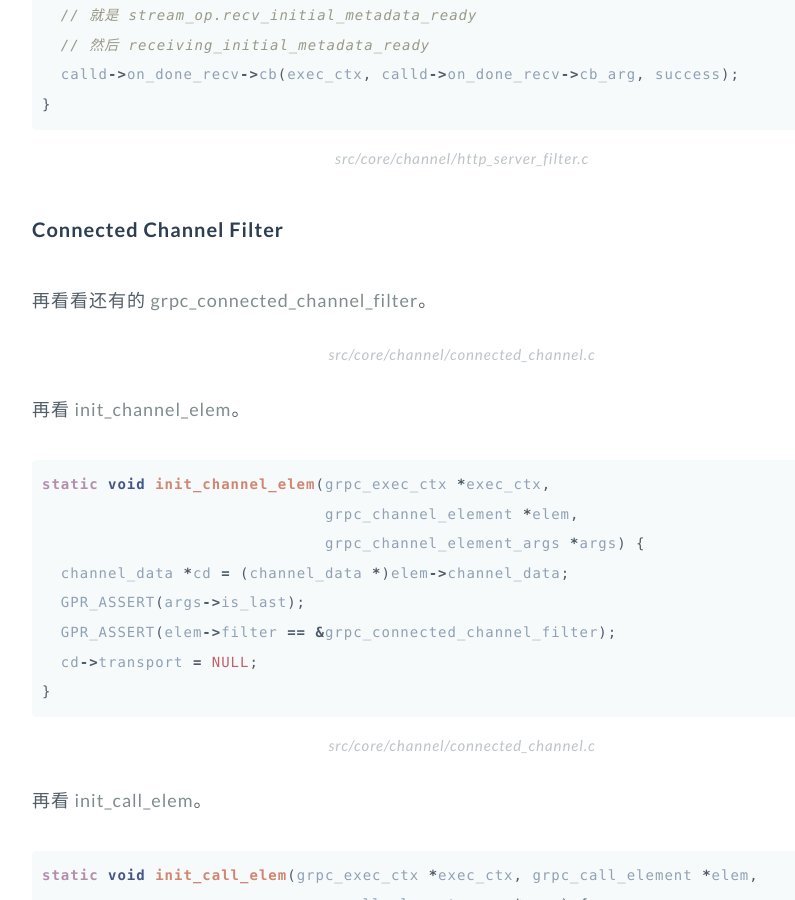
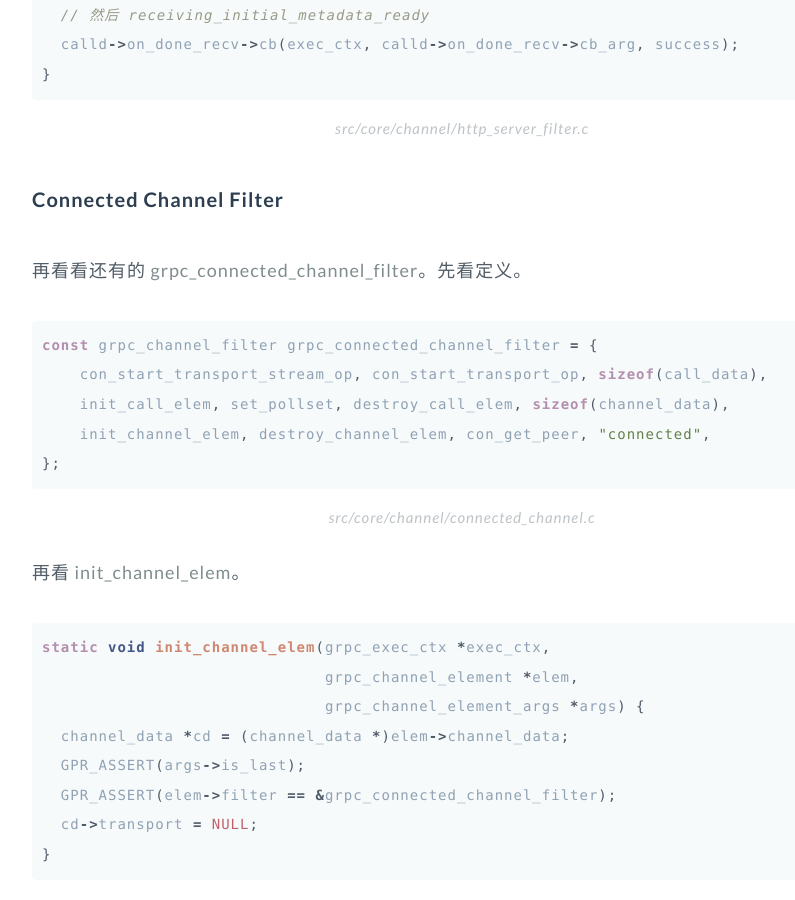
Before and after one commit to GuoJing/blog, a Jekyll site: the page built from _posts/blog/2016/2016-03-16-grpc-c-core-source-code-1.md, in a window 1280 px wide and 900 px high, scrolled down 25306 px. Shown: the whole window, without its empty margins (178-973 px from the left). Built offline with Jekyll 4.4.1, drawn with Linux system fonts in a browser that asks for light colours; some of the changed text lies outside the part shown.

Commit message:
auto commit

```diff
--- a/_posts/blog/2016/2016-03-16-grpc-c-core-source-code-1.md
+++ b/_posts/blog/2016/2016-03-16-grpc-c-core-source-code-1.md
@@ -632,7 +630,7 @@ transport/chttp2/parsing.c
 
 ### HEAD FRAME
 
-如果 Frame 类型是 *GRPC_CHTTP2_FRAME_HEADER*，那么就走的是 *init_header_frame_parser* 函数。那么这个函数会走到 *grpc_chttp2_parsing_accept_stream* 上。
+在 HTTP2 中， HEADER FRAME 的作用是打开一个 stream。如果 Frame 类型是 *GRPC_CHTTP2_FRAME_HEADER*，那么就走的是 *init_header_frame_parser* 函数。那么这个函数会走到 *grpc_chttp2_parsing_accept_stream* 上。
 
 {% highlight c %}
 grpc_chttp2_stream_parsing *grpc_chttp2_parsing_accept_stream(
@@ -892,9 +890,14 @@ src/core/channel/http_server_filter.c
 
 ### Connected Channel Filter
 
-再看看还有的 *grpc_connected_channel_filter*。
+再看看还有的 *grpc_connected_channel_filter*。先看定义。
 
 {% highlight c %}
+const grpc_channel_filter grpc_connected_channel_filter = {
+    con_start_transport_stream_op, con_start_transport_op, sizeof(call_data),
+    init_call_elem, set_pollset, destroy_call_elem, sizeof(channel_data),
+    init_channel_elem, destroy_channel_elem, con_get_peer, "connected",
+};
 {% endhighlight %}
 
 {:.center}
```
Also changed, not shown: other parts of _posts/blog/2016/2016-03-16-grpc-c-core-source-code-1.md (+1 -3 lines).
